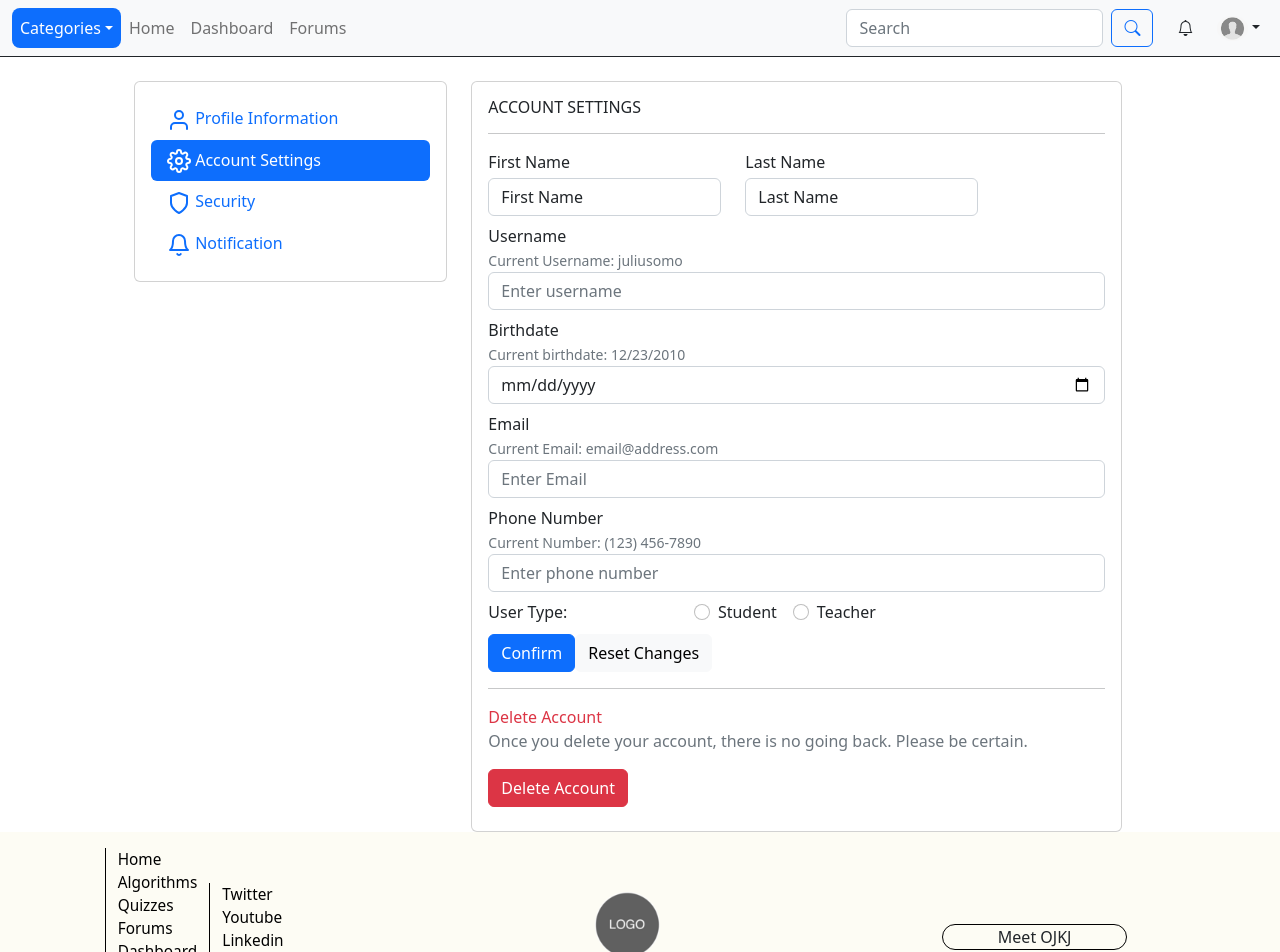
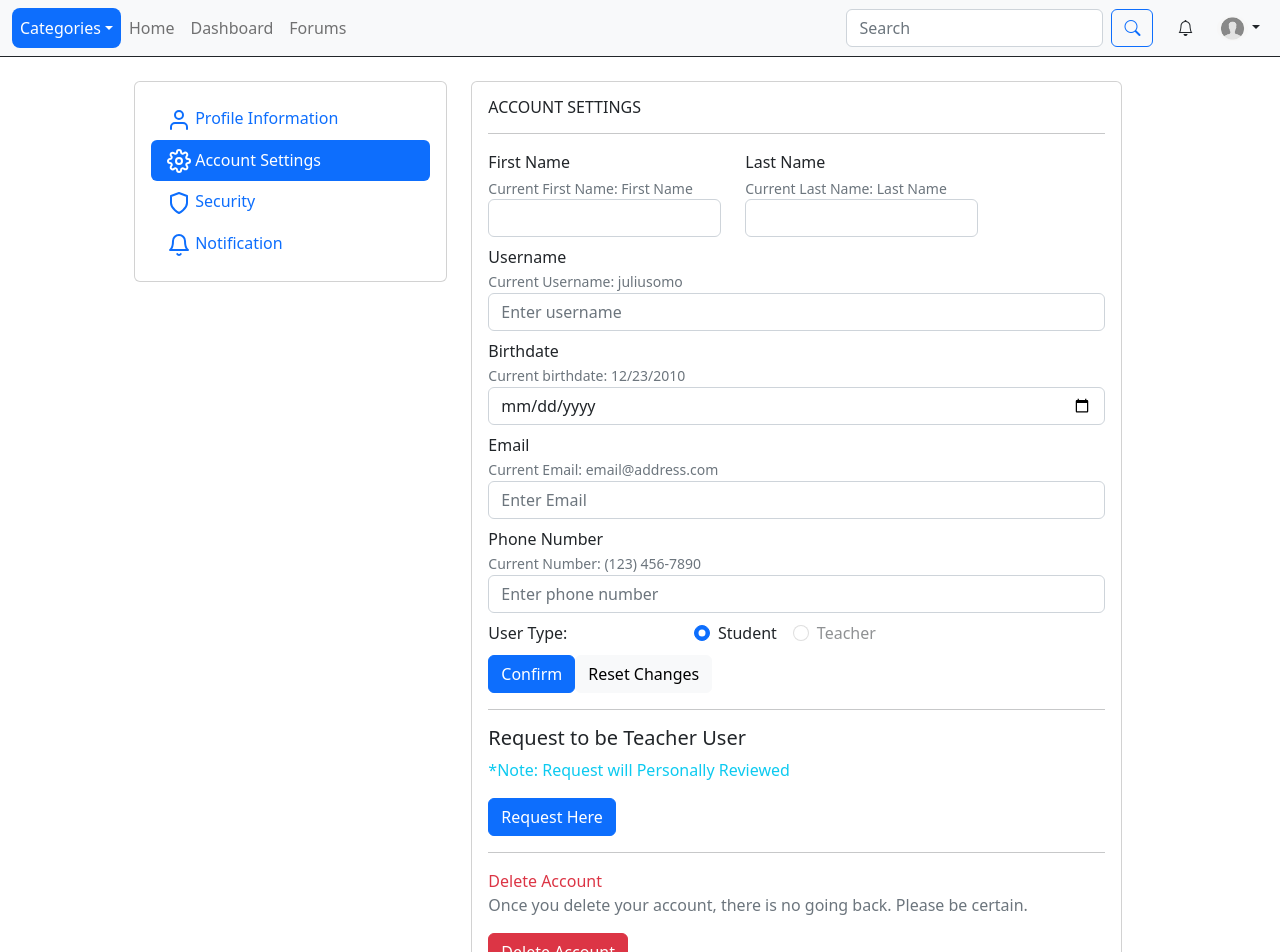
Before and after one commit to OrbelB/SimplyAlgorithms, a React (Create React App) app in the folder frontend/: page /settings/account in a window 1280 px wide. Shown: the top 952 px of the page. Built offline with nearby package versions, Linux system fonts and the light colour scheme.

Commit message:
added teacher request form and fixed account setting form

```diff
--- a/frontend/src/components/settings/AccountTab/AccountTabForm.jsx
+++ b/frontend/src/components/settings/AccountTab/AccountTabForm.jsx
@@ -1,4 +1,5 @@
 import { currentUserInfo } from "../../../pages/UserProfilePage";
+import TeacherRequest from "./TeacherRequestForm";
 import React, { useState } from 'react';
 export default function AccountTabForm({username}){
 
@@ -64,21 +65,25 @@ export default function AccountTabForm({username}){
                       <div className="row">
                         <div className="form-group col-md-5">
                           <label className="mb-1">First Name</label>
+                          <div className="row">
+                            <small className="text-secondary"> Current First Name: {fname}</small>
+                          </div>
                           <input
                             type="text"
                             className={"form-control"}
                             id="firstname"
-                            value={fname}
                           />
                         </div>
 
                         <div className="form-group col-md-5">
                           <label className="mb-1">Last Name</label>
+                          <div className="row">
+                          <small className="text-secondary"> Current Last Name: {lname}</small>
+                          </div>
                           <input
                             type="text"
                             className={"form-control"}
                             id="lastname"
-                            value={lname}
                           />
                         </div>
                       </div>
@@ -141,16 +146,18 @@ export default function AccountTabForm({username}){
                       <div className="form group mt-2 mb-2">
                         <label for="usetTypeInput" className="col-sm-4 col-md-4 control-label text-right">User Type: <br/></label>
                           <div class="form-check form-check-inline">
-                          <input class="form-check-input" type="radio" name="inlineRadioOptions" id="inlineRadio1" value="option1"/>
-                          <label class="form-check-label active" for="inlineRadio1">Student</label>
+                          <input class="form-check-input" type="radio" name="inlineRadioOptions" id="inlineRadio1" value="option1" checked/>
+                          <label class="form-check-label" for="inlineRadio1">Student</label>
                           </div>
                           <div class="form-check form-check-inline">
-                          <input class="form-check-input" type="radio" name="inlineRadioOptions" id="inlineRadio2" value="option2"/>
+                          <input class="form-check-input" type="radio" name="inlineRadioOptions" id="inlineRadio2" value="option2" disabled/>
                           <label class="form-check-label" for="inlineRadio2">Teacher</label>
                           </div>
                       </div>
                       <button type="button" class="btn btn-primary">Confirm</button>
                       <button type="reset" class="btn btn-light">Reset Changes</button>
+                      <hr/>
+                        <TeacherRequest/>
                       <hr/>
                       <div class="form-group">
                         <label class="d-block text-danger">Delete Account</label>
--- /dev/null
+++ b/frontend/src/components/settings/AccountTab/TeacherRequestForm.jsx
@@ -0,0 +1,73 @@
+import { currentUserInfo } from "../../../pages/UserProfilePage";
+
+export default function TeacherRequestForm(){
+
+    return (
+    <>
+    {/* <!-- Button trigger modal --> */}
+<div className="okay">
+    <h5>Request to be Teacher User
+    </h5>
+    <p className="text-info">*Note: Request will Personally Reviewed</p>
+    <div className="">
+        <button type="button" class="btn btn-primary" data-bs-toggle="modal" data-bs-target="#teacherrequest">
+            Request Here
+        </button>
+    </div>
+</div>
+
+{/* <!-- Modal --> */}
+<div className="modal fade" id="teacherrequest" data-bs-backdrop="static" data-bs-keyboard="false" tabindex="-1" aria-labelledby="staticBackdropLabel" aria-hidden="true">
+  <div class="modal-dialog">
+    <div class="modal-content">
+      <div class="modal-header">
+        <h2 class="modal-title" id="staticBackdropLabel">Teacher Request</h2>
+        <button type="button" class="btn-close" data-bs-dismiss="modal" aria-label="Close"></button>
+      </div>
+      <div class="modal-body">
+        <div>
+            {currentUserInfo.map(({fname,lname,username,email}) => {
+                return(
+                    <div>
+                        <form>
+                            <div className="row">
+                                <div className="form-group col">
+                                    <label for="trfname">First Name</label>
+                                    <input type="text" className="form-control bg-secondary bg-gradient text-white" id="trfname" value={fname} readonly/>
+                                </div>
+                                <div className="form-group col">
+                                    <label for="trlname">Last Name</label>
+                                    <input type="text" className="form-control bg-secondary bg-gradient text-white" id="trlname" value={lname} readonly/>
+                                </div>
+                            </div>
+                            <div className="form-group mt-2">
+                                <label for="trusername">Username</label>
+                                <input type="text" className="form-control bg-secondary bg-gradient text-white" id="trusername" value={username} readonly/>
+                            </div>
+                            <div className="form-group mt-2">
+                                <label for="tremail">Email address</label>
+                                <input type="email" className="form-control bg-secondary bg-gradient text-white" id="tremail" value={email} readonly/>
+                            </div>
+                            <div className="form-group mt-2">
+                                <label for="trschool">School (if appicable)</label>
+                                <input type="search" className="form-control" id="tremail"/>
+                            </div>
+                            <div className="form-group mt-2">
+                                <label for="explainInput">Explaination</label>
+                                <textarea className={"form-control"} id="explainInput" rows="5"/>
+                            </div>
+                            <div className="form-group text-right mt-2">
+                                <button type="submit" className="btn btn-primary">Submit</button>
+                            </div>
+                        </form>
+                    </div>
+                );
+            })}
+        </div>
+      </div>
+    </div>
+  </div>
+</div>
+    </>
+  );
+}
```
